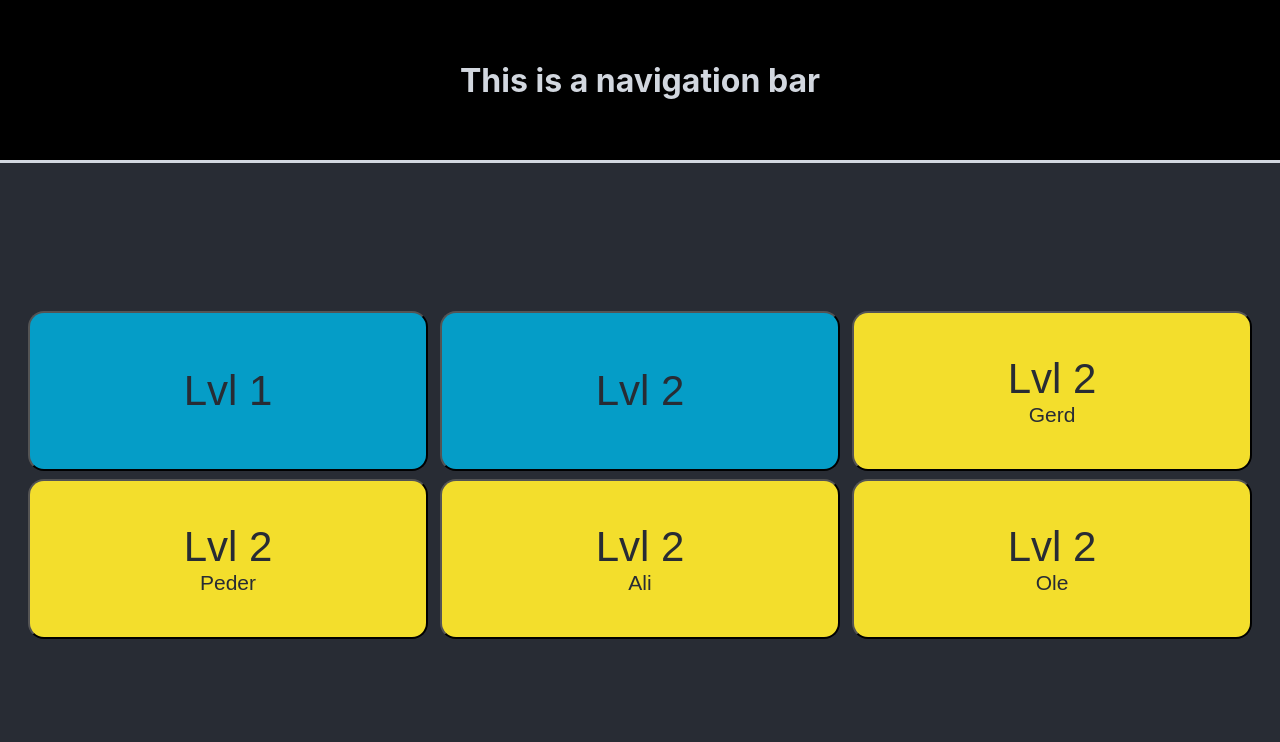
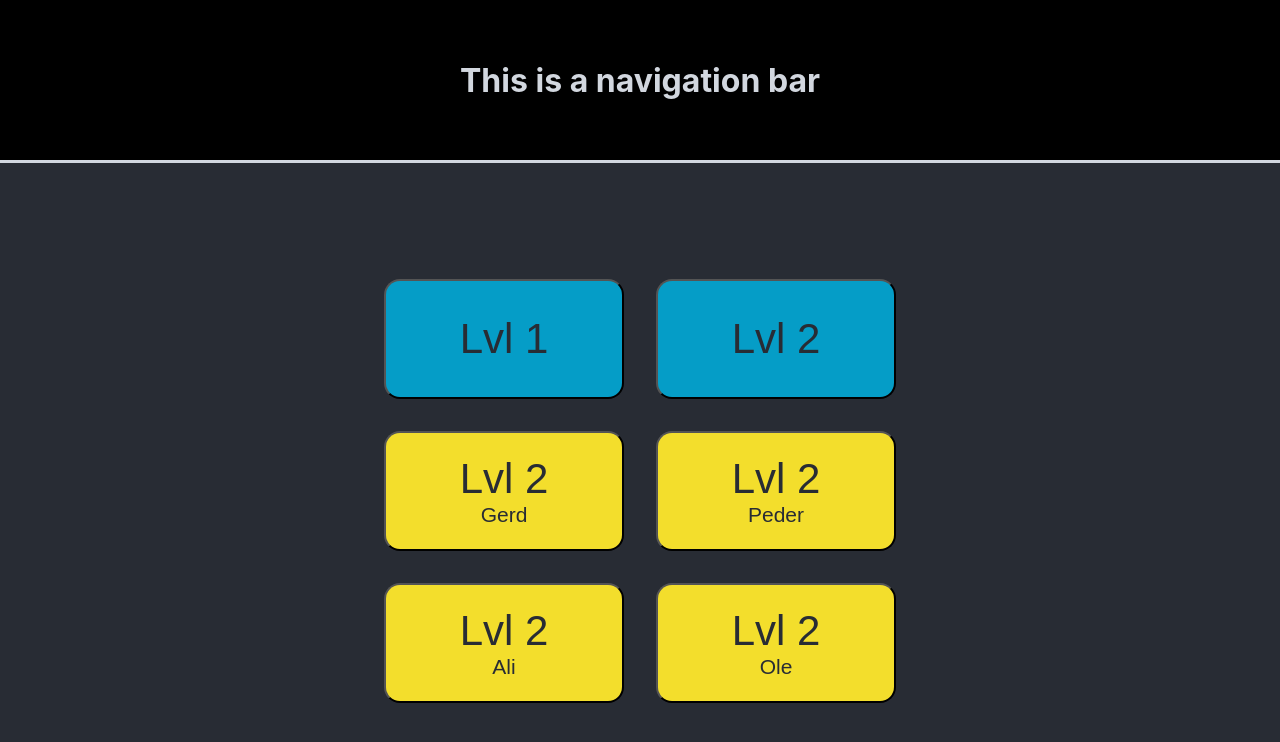
Before and after one commit to fishyFrogFace/08_TFB_INN, a React (Create React App) app: page / in a window 1280 px wide. Shown: the top 742 px of the page. Built offline with nearby package versions, Linux system fonts and the light colour scheme.

Commit message:
Improve button size and frontpage grid

```diff
--- a/src/components/Button.css
+++ b/src/components/Button.css
@@ -1,10 +1,10 @@
 .btn {
-  width: 50vmin;
-  height: 20vmin;
+  width: 30vmin;
+  height: 15vmin;
   font-size: calc(10px + 4vmin);
   border-radius: 2vmin;
   color: #282c34;
-  margin-bottom: 1vmin;
+  margin: 2vmin;
 }
 
 .new {
--- a/src/frontpage/FrontPage.css
+++ b/src/frontpage/FrontPage.css
@@ -2,8 +2,9 @@
   display: flex;
   flex-direction: row;
   flex-wrap: wrap;
-  justify-content: space-between;
-  width: 153vmin;
+  justify-content: center;
+  width: 50%;
+  margin-top: 3vh;
 }
 
 .btn-header {
```
